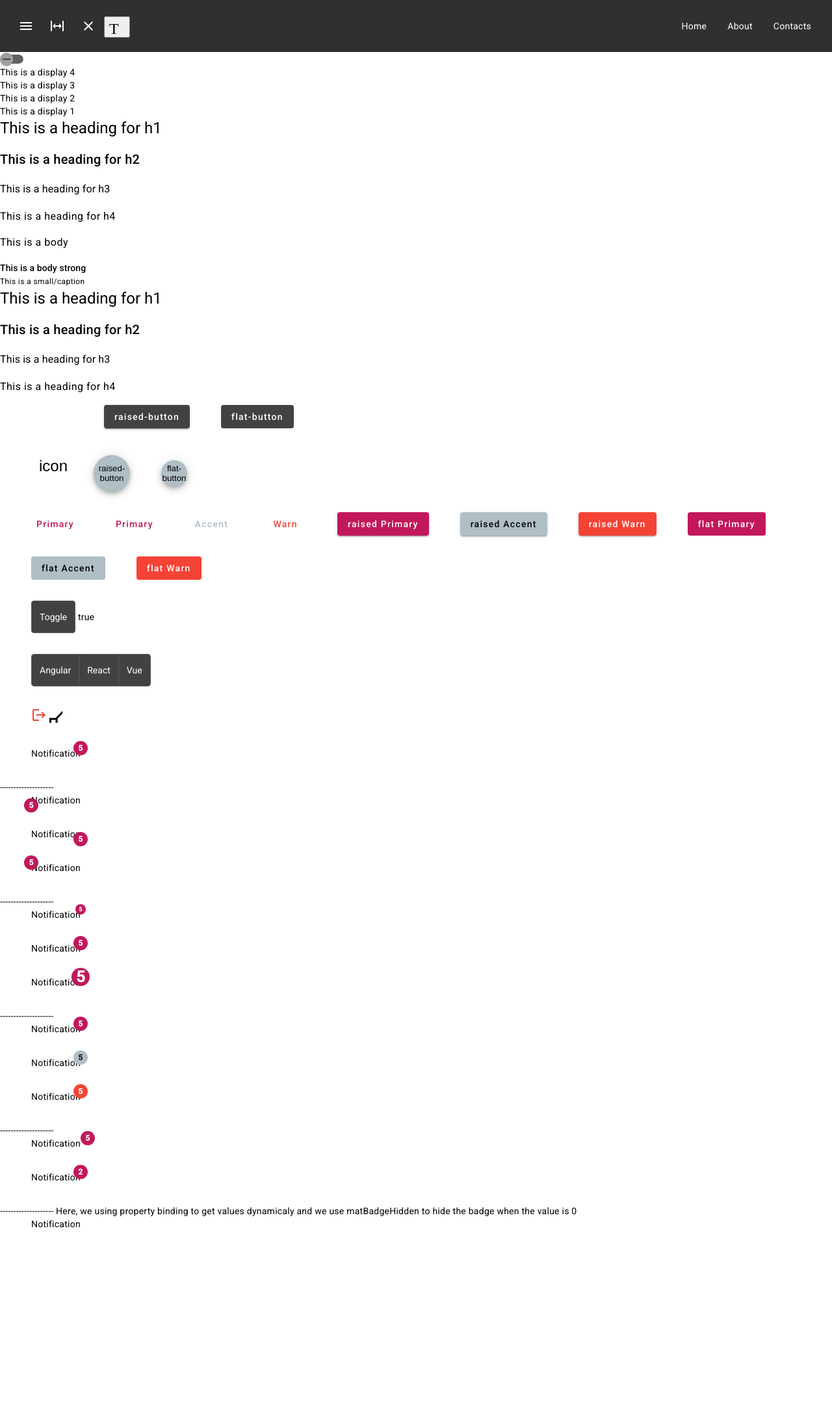
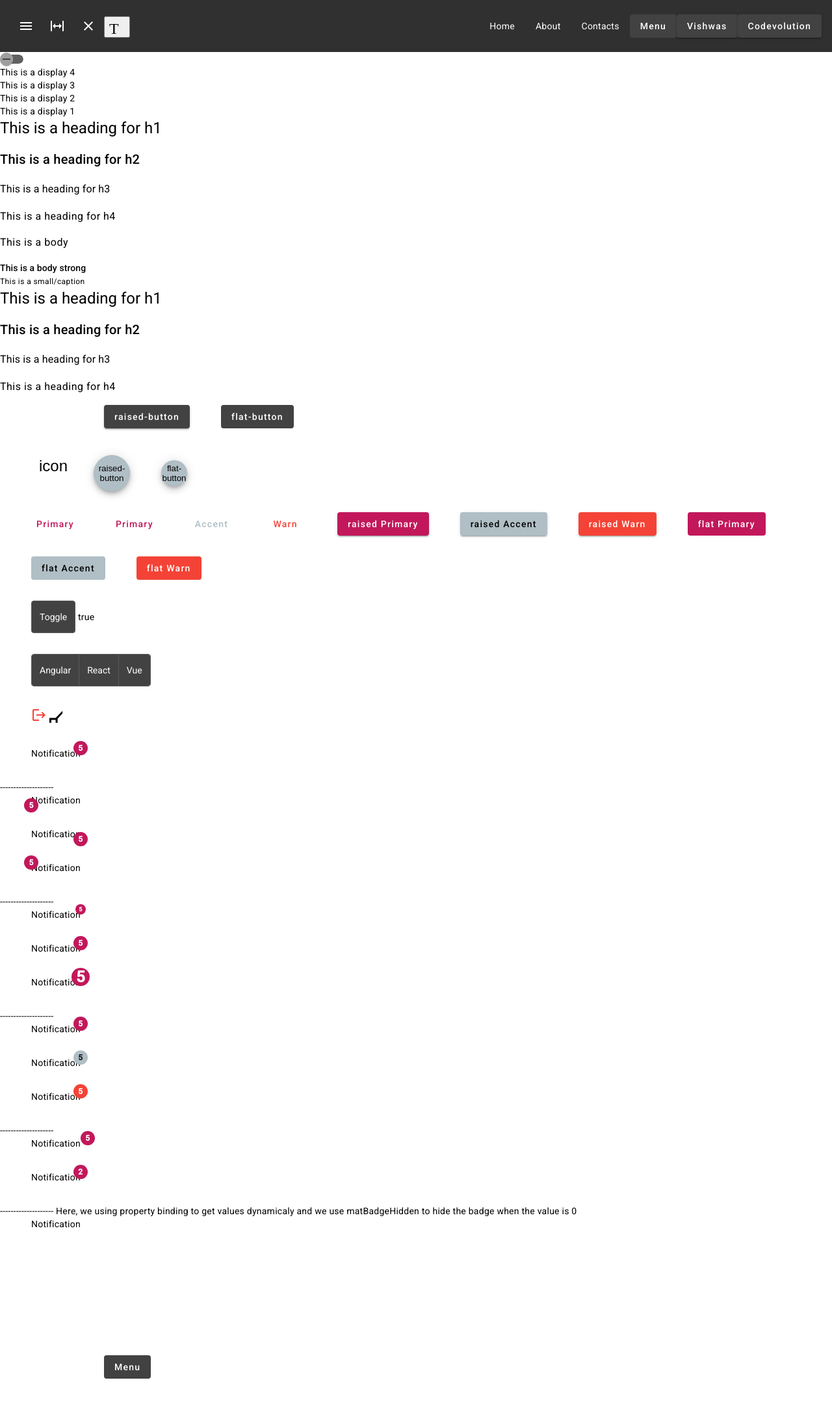
Before and after one commit to Jhessyjhordon/site-vitrine-1, an Angular app in the folder site-vitrine/: page /home in a window 1280 px wide. Shown: the top 2160 px of the page at 65% size. Before the commit the page ends 1925 px from the top, so only its background shows below. Built offline with nearby package versions, Linux system fonts and the light colour scheme.

Commit message:
I use the mat-menu component to display the menu I also use the mat-menu-item component to display the menu items. I use the ng-template directive to display the content of the menu item dynamicaly thinks to the the matMenuTriggerData on the buttons.

```diff
--- a/site-vitrine/src/app/home/home.component.html
+++ b/site-vitrine/src/app/home/home.component.html
@@ -123,3 +123,16 @@ Here, we using property binding to get values dynamicaly and we use matBadgeHidd
 <div class="badge"> <!-- Here, we using property binding to get values dynamicaly -->
     <span [matBadge]="notifications2" [matBadgeHidden]="notifications2 === 0">Notification</span>
 </div>
+
+<mat-menu #appMenu2="matMenu" xPosition="after" yPosition="above">
+    <button class="matMenuItem" mat-menu-item [matMenuTriggerFor]="subMenu2">FontEnd</button>
+    <button class="matMenuItem" mat-menu-item>BackEnd</button>
+</mat-menu>
+
+<button class="center" mat-flat-button [matMenuTriggerFor]="appMenu2">Menu</button>
+
+<mat-menu #subMenu2="matMenu">
+    <button class="matMenuItem" mat-menu-item>Angular</button>
+    <button class="matMenuItem" mat-menu-item>React</button>
+    <button class="matMenuItem" mat-menu-item>Vue</button>
+</mat-menu>
--- a/site-vitrine/src/app/home/home.component.scss
+++ b/site-vitrine/src/app/home/home.component.scss
@@ -17,3 +17,12 @@ button{
     margin-left: 3rem;
     padding-bottom: 2rem;
 }
+
+.center{
+    margin: 10rem;
+}
+
+.matMenuItem {
+    margin-left: 0;
+    margin-bottom: 0;
+}
--- a/site-vitrine/src/app/material/material.module.ts
+++ b/site-vitrine/src/app/material/material.module.ts
@@ -7,6 +7,7 @@ import { MatListModule } from '@angular/material/list';
 import { MatButtonModule } from '@angular/material/button';
 import { MatButtonToggleModule } from '@angular/material/button-toggle';
 import { MatBadgeModule } from '@angular/material/badge';
+import { MatMenuModule } from '@angular/material/menu';
 
 const MaterialComponents = [
   MatSlideToggleModule,
@@ -16,7 +17,8 @@ const MaterialComponents = [
   MatButtonModule,
   MatIconModule,
   MatButtonToggleModule,
-  MatBadgeModule
+  MatBadgeModule,
+  MatMenuModule
 ];
 
 @NgModule({
--- a/site-vitrine/src/app/menu/menu.component.html
+++ b/site-vitrine/src/app/menu/menu.component.html
@@ -20,7 +20,8 @@
 
 <mat-sidenav-container>
 
-    <mat-sidenav #sidenav mode="side" (opened)="log('Opened')" (closed)="log('Close')" [(opened)]="opened"> <!-- the are 3 modes : over (deffault), push and side  -->
+    <mat-sidenav #sidenav mode="side" (opened)="log('Opened')" (closed)="log('Close')" [(opened)]="opened">
+        <!-- the are 3 modes : over (deffault), push and side  -->
         sidenav
     </mat-sidenav>
 
@@ -44,11 +45,39 @@
 
         </div>
 
-        <div class="links" >
-            <a mat-list-item  class="link" [routerLink]="'/homepage'"> Home </a>
-            <a mat-list-item  class="link" [routerLink]="'/about'"> About </a>
-            <a mat-list-item  class="link" [routerLink]="'/contacts'"> Contacts </a>
+        <div class="links">
+            <a mat-list-item class="link" [routerLink]="'/homepage'"> Home </a>
+            <a mat-list-item class="link" [routerLink]="'/about'"> About </a>
+            <a mat-list-item class="link" [routerLink]="'/contacts'"> Contacts </a>
             <!-- <a mat-list-item (click)="sidenav" href="" mat-list-item>Close</a> -->
+
+            <mat-menu #appMenu="matMenu" xPosition="after" yPosition="above">
+                <button mat-menu-item [matMenuTriggerFor]="subMenu">FontEnd</button>
+                <button mat-menu-item>BackEnd</button>
+            </mat-menu>
+
+            <button mat-flat-button [matMenuTriggerFor]="appMenu">Menu</button>
+
+            <mat-menu #subMenu="matMenu">
+                <button mat-menu-item>Angular</button>
+                <button mat-menu-item>React</button>
+                <button mat-menu-item>Vue</button>
+            </mat-menu>
+
+            <!-- Here we pass the menue to each button and when it passed, it take the data from menutringerdata.
+                So for Vishwas it will be {name: 'Vishwas'} and for Codevolution it will be {name: 'Codevolution'},
+                and then we can use it in the ng-template
+            -->
+            <mat-menu #lazyMenu="matMenu">
+                <ng-template matMenuContent let-name="name" let-hobby="hobby">
+                    <button mat-menu-item>Settings </button>
+                    <button mat-menu-item>Hobby is {{hobby}}</button>
+                    <button mat-menu-item>Log out {{name}}</button>
+                </ng-template>
+            </mat-menu>
+
+            <button mat-raised-button [matMenuTriggerData]="{name: 'Vishwas', hobby: 'football'}" [matMenuTriggerFor]="lazyMenu">Vishwas</button>
+            <button mat-raised-button [matMenuTriggerData]="{name: 'Codevolution', hobby: 'teaching'}" [matMenuTriggerFor]="lazyMenu">Codevolution</button>
         </div>
 
     </mat-sidenav-content>
--- a/site-vitrine/src/app/menu/menu.component.scss
+++ b/site-vitrine/src/app/menu/menu.component.scss
@@ -29,6 +29,8 @@ mat-sidenav {
       margin: 0 16px;
       text-decoration: none;
       color: white;
+      display: flex;
+      align-items: center;
     }
   }
 }
```
